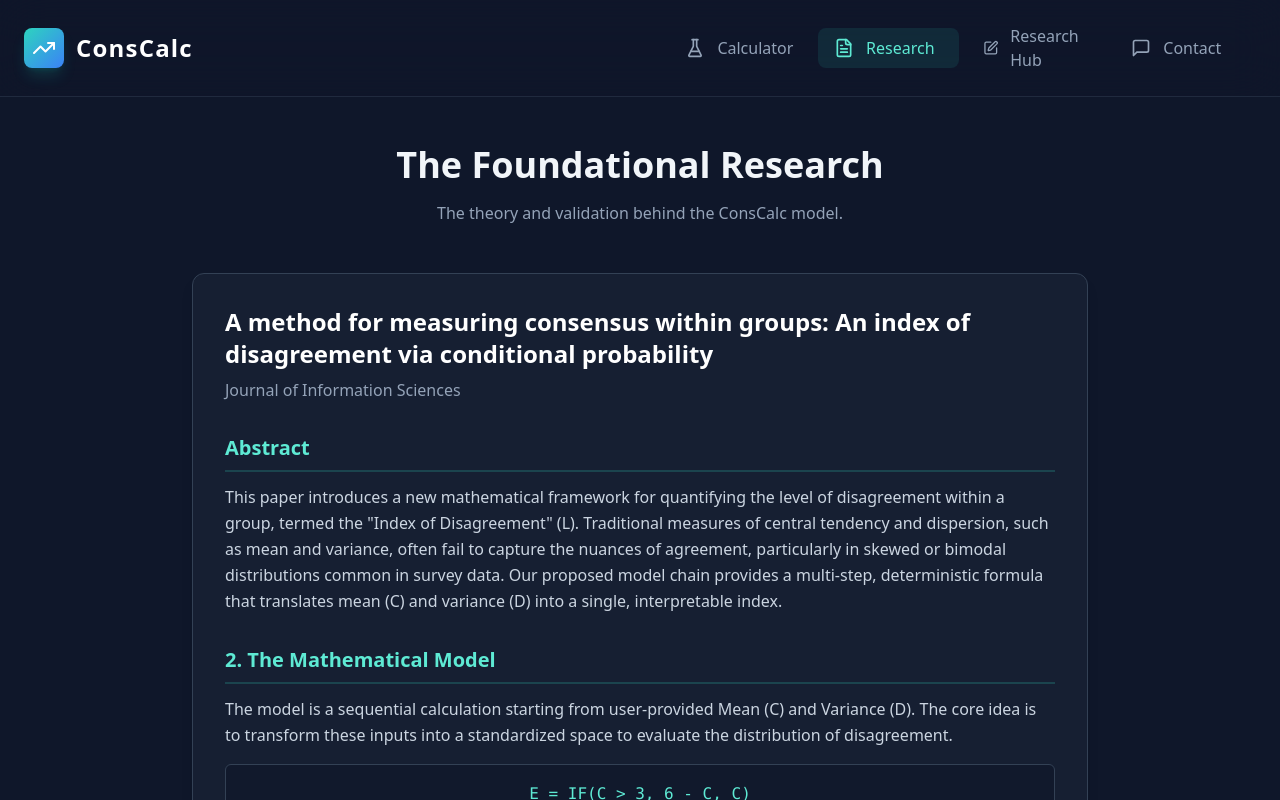
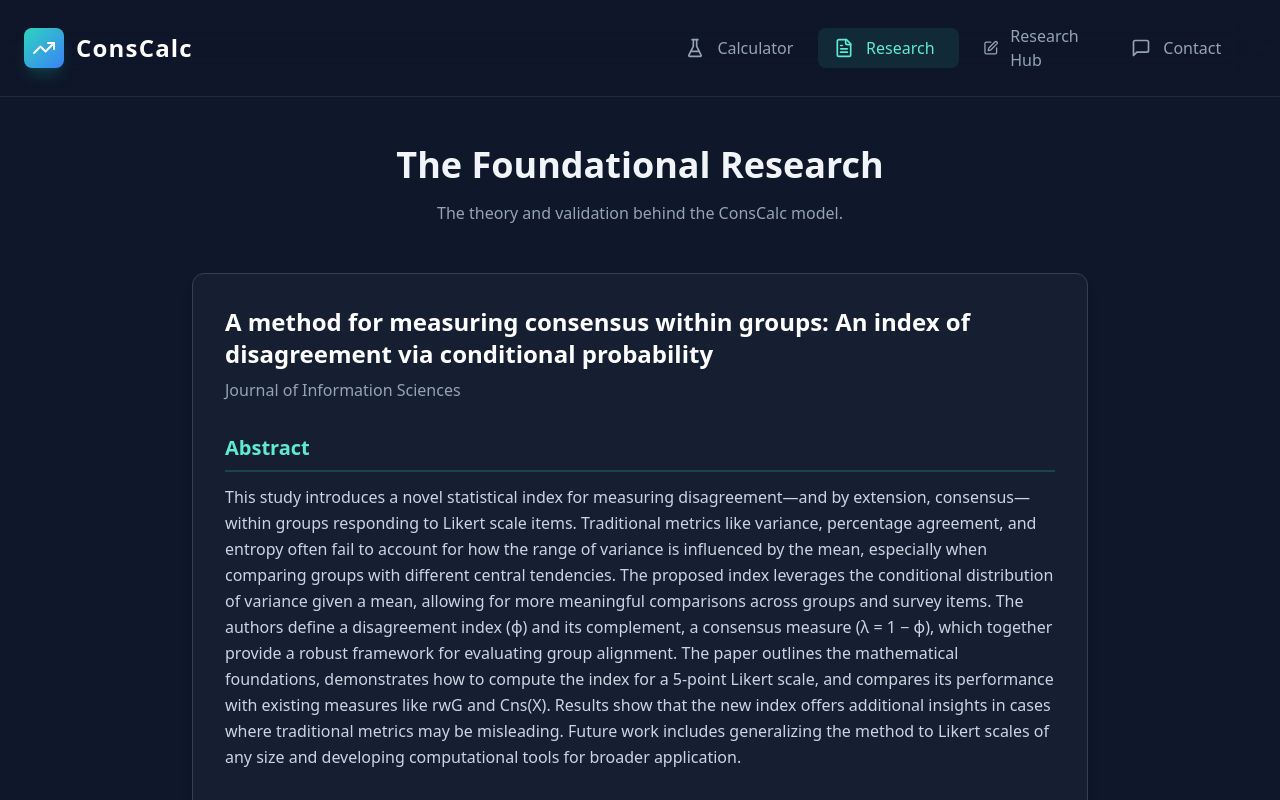
Before and after one commit to mushtaqaelk/web-conscalc, a React (Create React App) app: page / in a window 1280 px wide. Both pictures are taken after a click on the button "Research". Shown: the top 800 px of the page. Built offline with nearby package versions, Linux system fonts and the light colour scheme.

Commit message:
Update App.js

```diff
--- a/src/App.js
+++ b/src/App.js
@@ -424,7 +424,7 @@ const ResearchPage = () => {
                     <p className="text-slate-400 mb-8 font-medium">Journal of Information Sciences</p>
 
                     <Section title="Abstract">
-                        <p>This paper introduces a new mathematical framework for quantifying the level of disagreement within a group, termed the "Index of Disagreement" (L). Traditional measures of central tendency and dispersion, such as mean and variance, often fail to capture the nuances of agreement, particularly in skewed or bimodal distributions common in survey data. Our proposed model chain provides a multi-step, deterministic formula that translates mean (C) and variance (D) into a single, interpretable index.</p>
+                        <p>This study introduces a novel statistical index for measuring disagreement—and by extension, consensus—within groups responding to Likert scale items. Traditional metrics like variance, percentage agreement, and entropy often fail to account for how the range of variance is influenced by the mean, especially when comparing groups with different central tendencies. The proposed index leverages the conditional distribution of variance given a mean, allowing for more meaningful comparisons across groups and survey items. The authors define a disagreement index (ϕ) and its complement, a consensus measure (λ = 1 − ϕ), which together provide a robust framework for evaluating group alignment. The paper outlines the mathematical foundations, demonstrates how to compute the index for a 5-point Likert scale, and compares its performance with existing measures like rwG and Cns(X). Results show that the new index offers additional insights in cases where traditional metrics may be misleading. Future work includes generalizing the method to Likert scales of any size and developing computational tools for broader application.</p>
                     </Section>
                     <Section title="2. The Mathematical Model">
                         <p>The model is a sequential calculation starting from user-provided Mean (C) and Variance (D). The core idea is to transform these inputs into a standardized space to evaluate the distribution of disagreement.</p>
```
